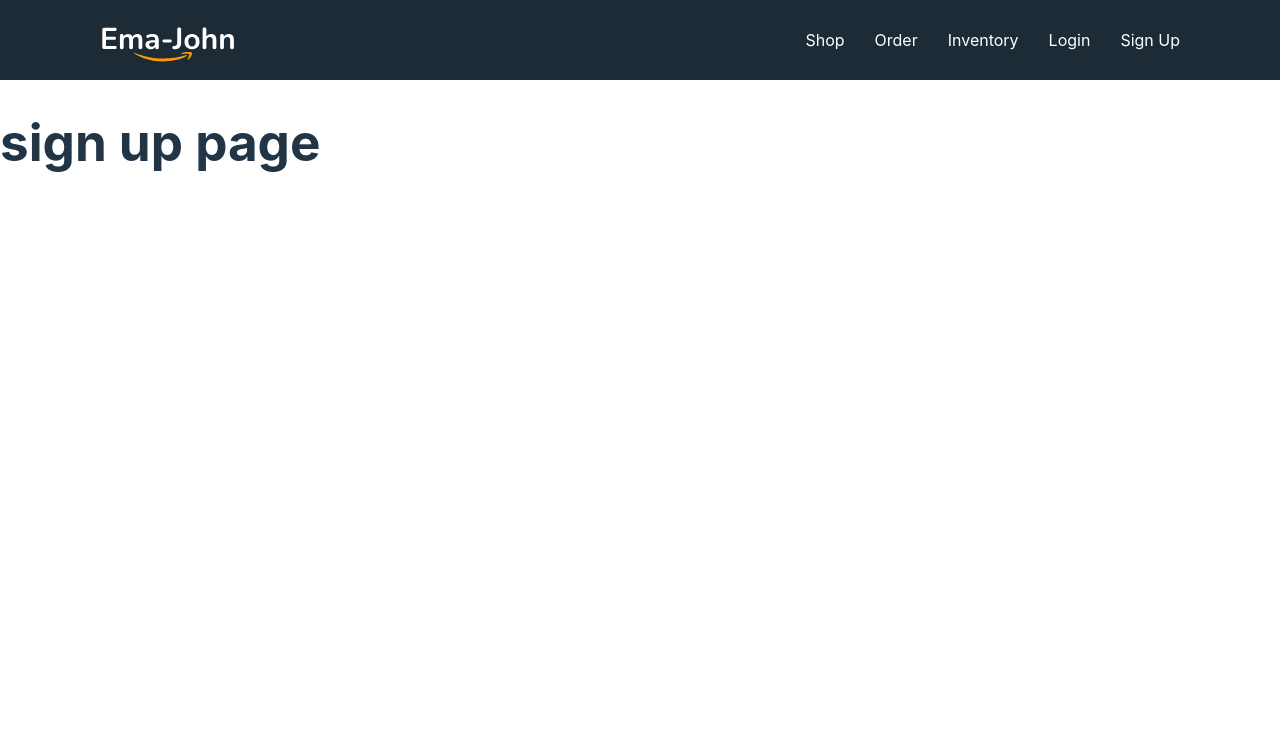
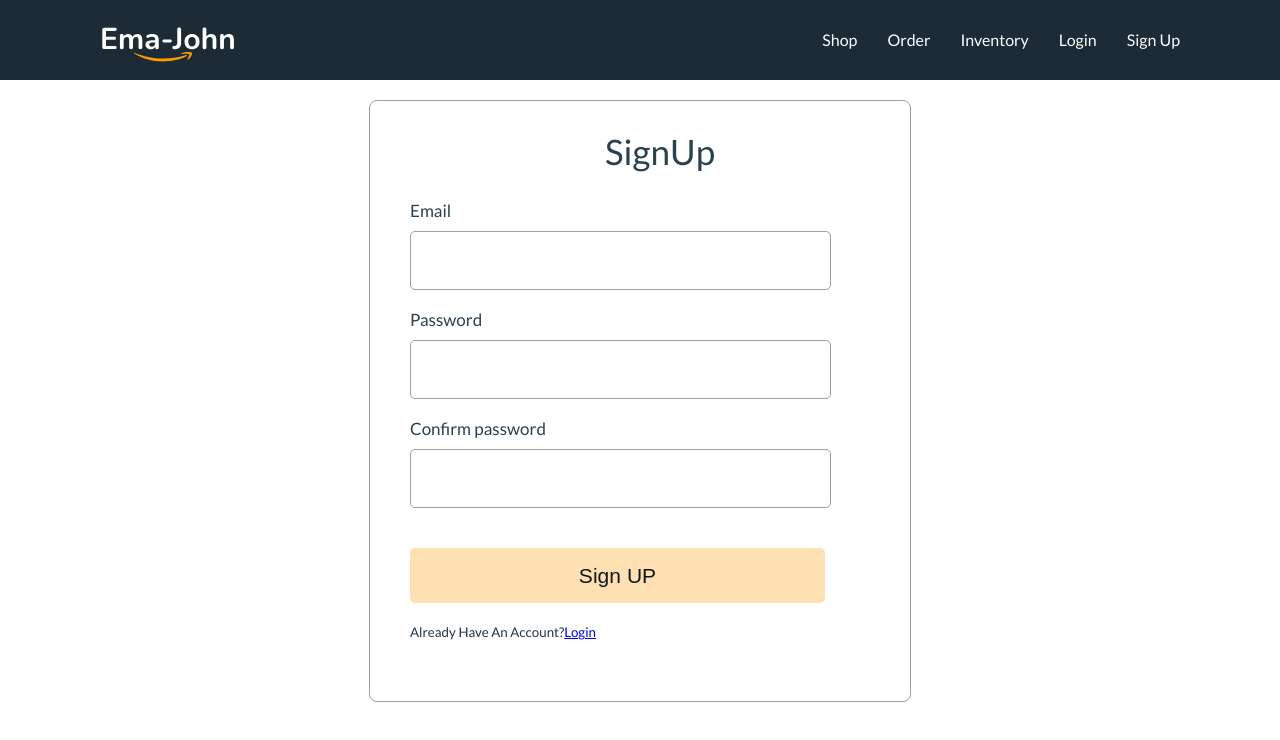
Before and after one commit to Shovan-Banik/ema-john-simple, a React (Vite) app: page /signup in a window 1280 px wide. Shown: the top 740 px of the page. Built offline with nearby package versions, Linux system fonts and the light colour scheme; no server answers.

Commit message:
authentication done

```diff
--- a/src/components/Header/Header.css
+++ b/src/components/Header/Header.css
@@ -12,3 +12,11 @@
     margin-left: 30px;
     color: white;
 }
+.span-text{
+    color: aliceblue;
+    margin-left: 20px;
+}
+.span-btn{
+    margin-left: 10px;
+
+}
--- a/src/components/Header/Header.jsx
+++ b/src/components/Header/Header.jsx
@@ -1,10 +1,17 @@
-import React from 'react';
+import React, { useContext } from 'react';
 import './Header.css';
 import logo from '../../images/Logo.svg';
 import { Link } from 'react-router-dom';
+import { AuthContext } from '../providers/AuthProvider';
 
 
 const Header = () => {
+    const {user,logOut}=useContext(AuthContext);
+    const handleLogOut=()=>{
+        logOut()
+        .then(result=>{})
+        .catch(error=>console.error(error));
+    }
     return (
         <nav className='header'>
             <img src={logo} alt="" />
@@ -14,6 +21,7 @@
                 <Link to="/inventory">Inventory</Link>
                 <Link to="/login">Login</Link>
                 <Link to="/signup">Sign Up</Link>
+                {user && <span className='span-text'>{user.email}<button className='span-btn' onClick={handleLogOut}>Sign Out</button></span>}
             </div>
         </nav>
     );
--- a/src/components/Login/Login.css
+++ b/src/components/Login/Login.css
@@ -0,0 +1,52 @@
+.form-container{
+    width: 500px;
+    height: 600px;
+    border: 1px solid #95A0A7;
+    border-radius: 8px;
+    margin: 20px auto;
+    padding-left: 40px;
+}
+.form-control{
+    margin-bottom: 20px;
+}
+.form-title{
+    font-family: 'Lato';
+    font-style: normal;
+    font-weight: 400;
+    font-size: 35px;
+    line-height: 42px;
+    letter-spacing: 0.0025em;
+    color: #2A414F;
+    text-align: center;
+}
+.form-control label{
+    display: block;
+    font-size: 17px;
+    line-height: 20px;
+    letter-spacing: 0.0015 px;
+    color: #2A414F;
+    margin-bottom: 10px;
+}
+.form-control input{
+    width: 415px;
+    height: 55px;
+    border: 1px solid #95A0A7;
+    border-radius: 5px;
+    font-size: 1.5em;
+    padding-left: 10px0;
+}
+.btn-submit{
+    width: 415px;
+    height: 55px;
+    margin-top: 20px;
+    background: rgba(255, 153, 0, 0.3);
+    border-radius: 5px;
+    border: none;
+    line-height: 25px;
+    letter-spacing: 0.0015em;
+    color: #0E161A;
+    font-size: 21px;
+}
+.btn-submit:hover{
+    background: rgba(255, 153, 0, 0.6);
+}
--- a/src/components/Login/Login.jsx
+++ b/src/components/Login/Login.jsx
@@ -1,10 +1,45 @@
-import React from 'react';
+import React, { useContext } from 'react';
 import './Login.css'
+import { Link } from 'react-router-dom';
+import { AuthContext } from '../providers/AuthProvider';
 
 const Login = () => {
+    const {signIn}=useContext(AuthContext);
+
+    const handleLogIn=(event)=>{
+        event.preventDefault();
+        const form=event.target;
+        const email=form.email.value;
+        const password=form.password.value;
+        console.log(email,password);
+
+        signIn(email,password)
+        .then(result=>{
+            const loggedUser=result.user;
+            console.log(loggedUser);
+            form.reset();
+        })
+        .catch(error=>{
+            console.error(error);
+        })
+
+    }
+
     return (
-        <div>
-            <h1>Login page</h1>
+        <div className='form-container'>
+            <h2 className='form-title'>Login</h2>
+            <form onSubmit={handleLogIn}>
+                <div className='form-control'>
+                    <label htmlFor='email'>Email</label>
+                    <input type="email" name="email" id="email" required/>
+                </div>
+                <div className='form-control'>
+                    <label htmlFor='password'>Password</label>
+                    <input type="password" name="password" id="password" required/>
+                </div>
+                <input className='btn-submit' type="submit" value="Login" />
+            </form>
+            <p><small>New To Ema-john?<Link to="/signup">Create New Account</Link></small></p>
         </div>
     );
 };
--- a/src/components/Signup/Signup.css
+++ b/src/components/Signup/Signup.css
@@ -0,0 +1,3 @@
+.next-error{
+    color: rgb(243,89,89);
+}
--- a/src/components/Signup/Signup.jsx
+++ b/src/components/Signup/Signup.jsx
@@ -1,11 +1,61 @@
-import React from 'react';
+import React, { useContext, useState } from 'react';
 import './Signup.css'
+import { Link } from 'react-router-dom';
+import { AuthContext } from '../providers/AuthProvider';
 
 const Signup = () => {
+    const [error,setError]=useState('');
+    const {createUser}=useContext(AuthContext);
+
+    const handleSignUp=event=>{
+        event.preventDefault();
+        const form=event.target;
+        const email=form.email.value;
+        const password=form.password.value;
+        const confirm=form.confirm.value;
+        console.log(email,password,confirm);
+
+        setError('');
+
+        if(password != confirm){
+            setError('Your password did not match');
+            return;
+        }
+        else if(password.length<6){
+            setError('password should be at least 6 characters')
+            return;
+        }
+        createUser(email,password)
+        .then(result=>{
+            const loggedUser=result.user;
+            console.log(loggedUser);
+        })
+        .catch(error=>{
+            console.log(error);
+            setError(error.message);
+        })
+    }
     return (
-        <div>
-            <h1>sign up page</h1>
-        </div>
+        <div className='form-container'>
+        <h2 className='form-title'>SignUp</h2>
+        <form onSubmit={handleSignUp}>
+            <div className='form-control'>
+                <label htmlFor='email'>Email</label>
+                <input type="email" name="email" id="" required/>
+            </div>
+            <div className='form-control'>
+                <label htmlFor='password'>Password</label>
+                <input type="password" name="password" id="" required/>
+            </div>
+            <div className='form-control'>
+                <label htmlFor='confirm'>Confirm password</label>
+                <input type="password" name="confirm" id="" required/>
+            </div>
+            <input className='btn-submit' type="submit" value="Sign UP" />
+        </form>
+        <p><small>Already Have An Account?<Link to="/login">Login</Link></small></p>
+        <p className='next-error'>{error}</p>
+    </div>
     );
 };
 
--- /dev/null
+++ b/src/components/providers/AuthProvider.jsx
@@ -0,0 +1,48 @@
+import React, { createContext, useEffect, useState } from 'react';
+import { createUserWithEmailAndPassword, getAuth, onAuthStateChanged, signInWithEmailAndPassword, signOut } from "firebase/auth";
+import app from '../../firebase/firebase.config';
+
+
+export const AuthContext=createContext(null);
+
+const auth = getAuth(app);
+const AuthProvider = ({children}) => {
+    const [user,setUser]=useState(null);
+
+    const createUser=(email,password)=>{
+        return createUserWithEmailAndPassword(auth,email,password);
+    }
+
+    const signIn=(email,password)=>{
+        return signInWithEmailAndPassword(auth,email,password);
+    }
+
+    const logOut=()=>{
+        return signOut(auth);
+    }
+    // observe user auth state
+    useEffect(()=>{
+       const unsubscribe= onAuthStateChanged(auth,currentUser=>{
+            setUser(currentUser);
+        });
+        // stop observing while unmounting
+        return()=>{
+            return unsubscribe();
+        }
+    },[])
+
+    const authInfo={
+        user,
+        createUser,
+        signIn,
+        logOut
+    };
+
+    return (
+        <AuthContext.Provider value={authInfo}>
+            {children}
+        </AuthContext.Provider>
+    );
+};
+
+export default AuthProvider;
--- a/src/index.css
+++ b/src/index.css
@@ -1,5 +1,7 @@
+@import url('https://fonts.googleapis.com/css2?family=EB+Garamond:wght@500&family=Lato:ital,wght@0,400;0,900;1,400&family=Poppins:wght@100&display=swap');
+
 :root {
-  font-family: Inter, system-ui, Avenir, Helvetica, Arial, sans-serif;
+  font-family: 'Lato', sans-serif;
   line-height: 1.5;
   font-weight: 400;
 
--- a/src/main.jsx
+++ b/src/main.jsx
@@ -14,6 +14,7 @@
 import cartProductsLoader from './loaders/cartProductsLoader';
 import Checkout from './components/Checkout/Checkout';
 import Signup from './components/Signup/Signup';
+import AuthProvider from './components/providers/AuthProvider';
 
 const router = createBrowserRouter([
   {
@@ -52,6 +53,8 @@
 
 ReactDOM.createRoot(document.getElementById('root')).render(
   <React.StrictMode>
+    <AuthProvider>
     <RouterProvider router={router} />
+    </AuthProvider>
   </React.StrictMode>,
 )
```
Also changed, not shown: src/components/__steps__.js (+8 -5 lines).
